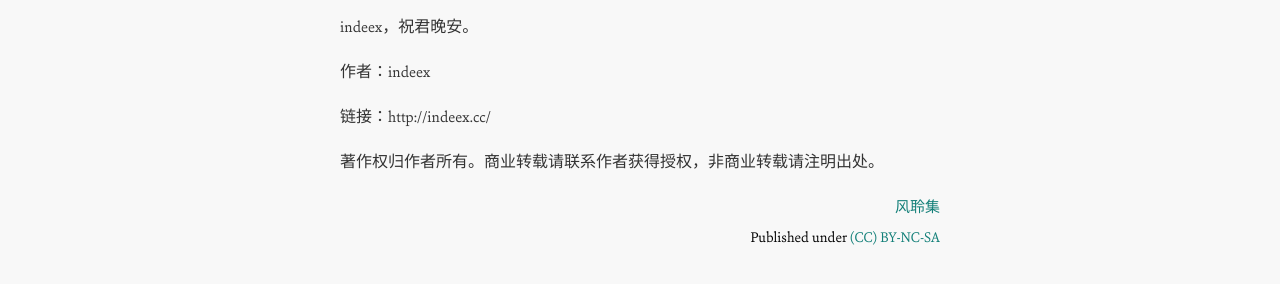
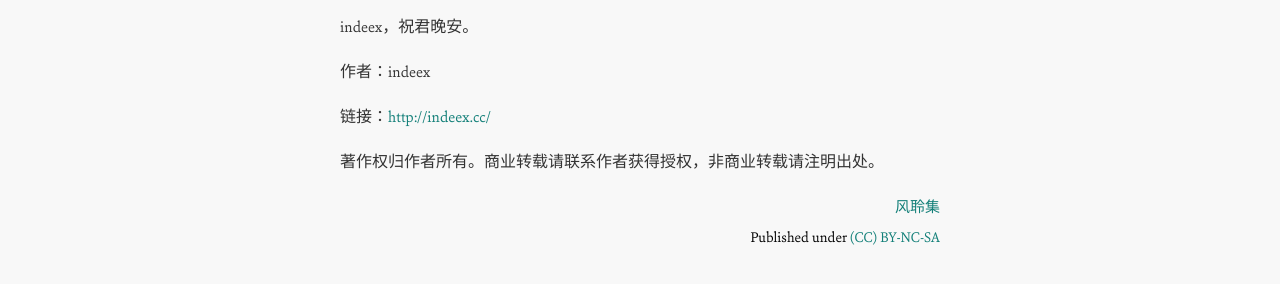
Before and after one commit to imisslovelove/cn, a Jekyll site: the page built from _posts/2017-10-25-让我再次介绍-我自己.md, in a window 1280 px wide and 900 px high, scrolled down 3224 px. Shown: the part 568-852 px from the top of the window. Built offline with Jekyll 4.4.1, drawn with Linux system fonts in a browser that asks for light colours; Markdown is read by kramdown in place of the engine named in the settings; comment, search, counter and statistics services are not loaded; part of the change alters nothing that is shown.

```diff
--- a/_posts/2017-10-25-让我再次介绍-我自己.md
+++ b/_posts/2017-10-25-让我再次介绍-我自己.md
@@ -154,7 +154,7 @@ indeex，祝君晚安。
 
 作者：indeex
 
-链接：http://indeex.cc/
+链接：[http://indeex.cc/](http://indeex.cc/)
 
 著作权归作者所有。商业转载请联系作者获得授权，非商业转载请注明出处。
 
```
